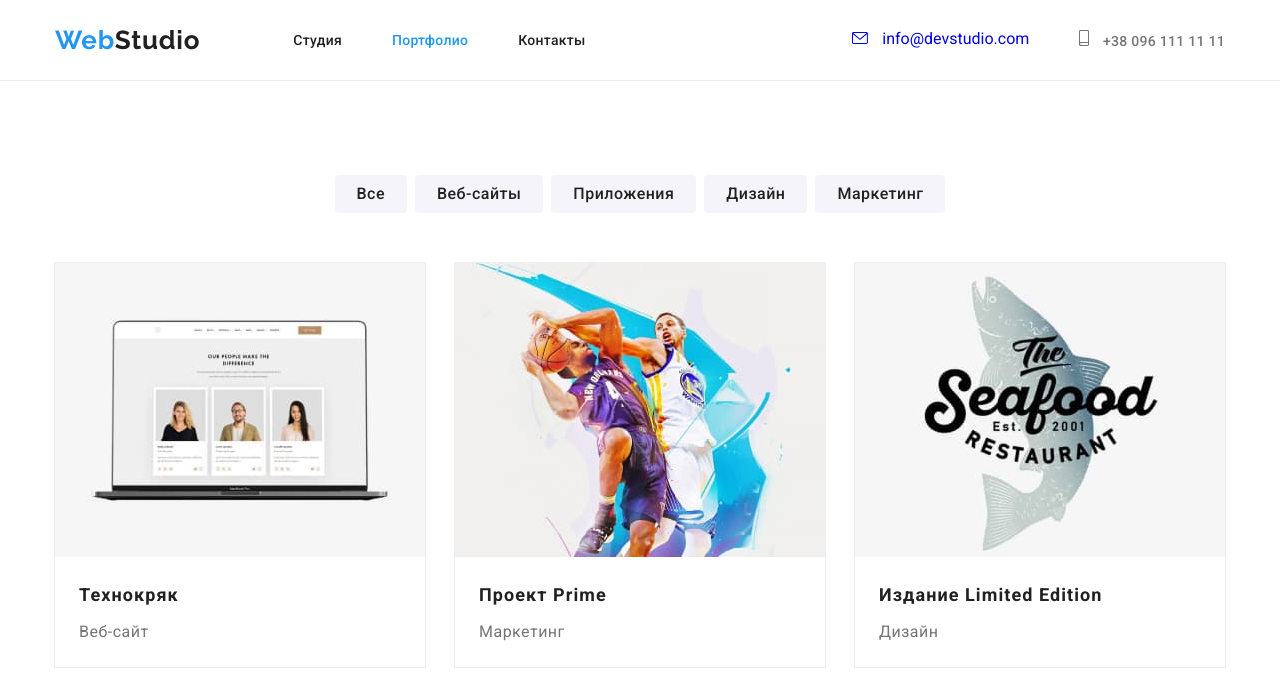
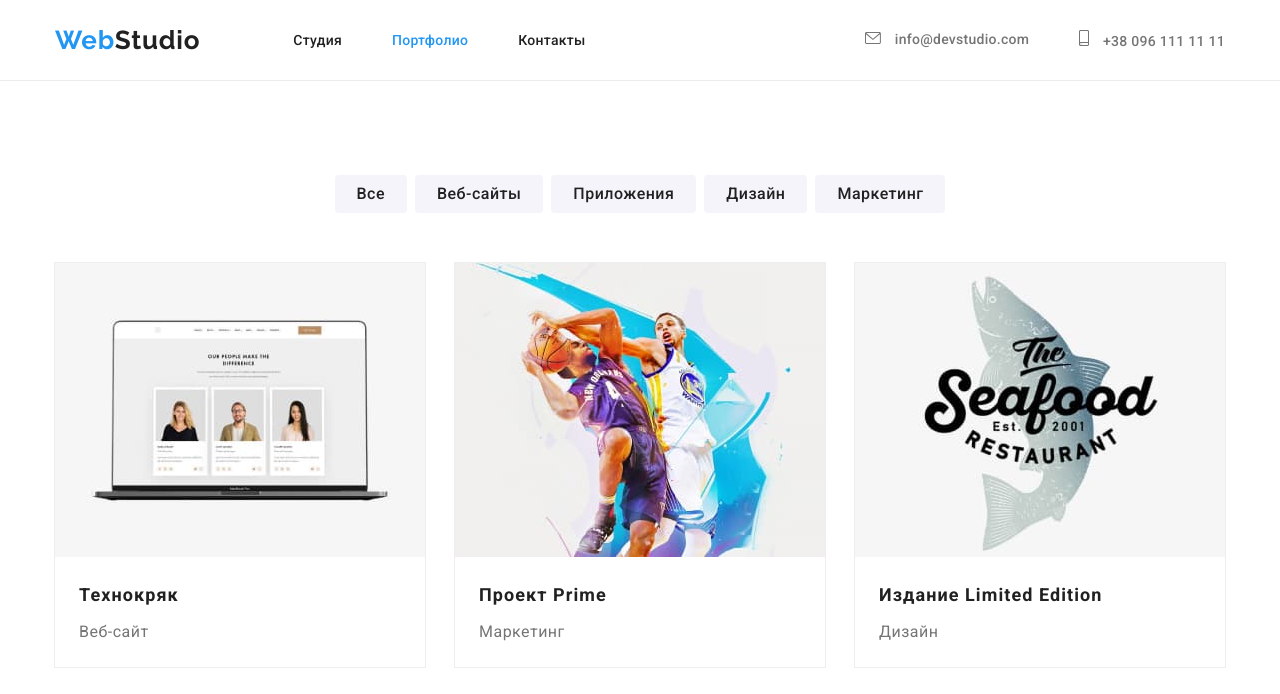
Before and after one commit to kler-grom/goit-markup-hw-04, a plain HTML site: page portfolio.html in a window 1280 px wide. Shown: the top 694 px of the page. Drawn offline with nearby package versions, Linux system fonts and the light colour scheme.

Commit message:
фиксит ошибку

```diff
--- a/portfolio.html
+++ b/portfolio.html
@@ -34,7 +34,7 @@
             </nav>
             <ul class="contact-header-list item">
                 <li class="contact-header-item">
-                    <a class="link-headerlink-header" href="mailto:info@devstudio.com">
+                    <a class="link-header" href="mailto:info@devstudio.com">
                         <svg class="heder-icon" width="16" height="12">
                             <use href="./img/symbol-defs.svg#icon-mail"></use>
                         </svg>
```
